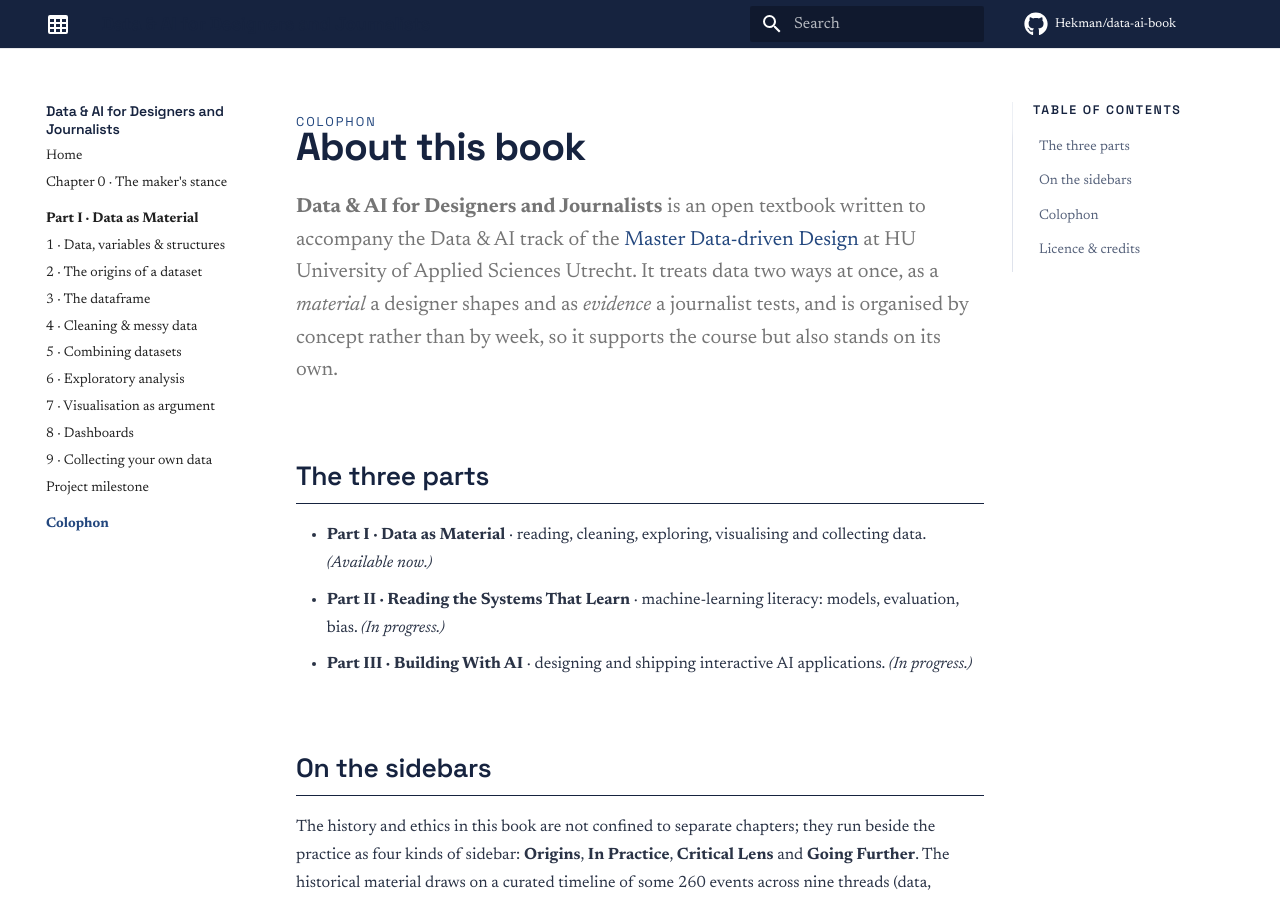
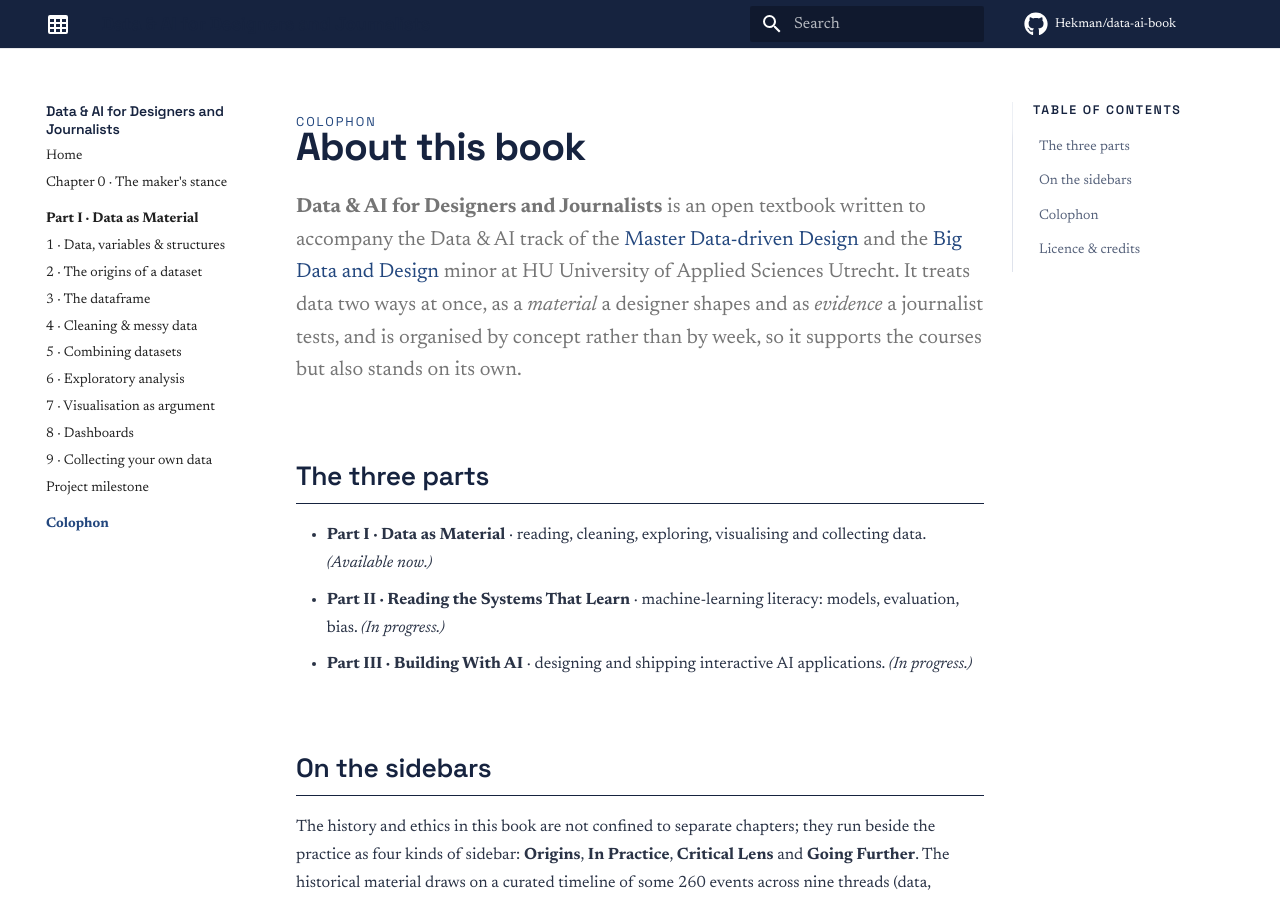
Before and after one commit to Hekman/data-ai-book, an MkDocs documentation site: the page built from docs/colophon.md, in a window 1280 px wide and 900 px high. Built offline with MkDocs 1.6.1 and Material for MkDocs 9.7.7, drawn with Linux system fonts in a browser that asks for light colours; comment, search, counter and statistics services are not loaded.

Commit message:
Added BDD and textual changes

```diff
--- a/docs/colophon.md
+++ b/docs/colophon.md
@@ -2,7 +2,7 @@
 
 # About this book
 
-**Data & AI for Designers and Journalists** is an open textbook written to accompany the Data & AI track of the [Master Data-driven Design](https://www.internationalhu.com/) at HU University of Applied Sciences Utrecht. It treats data two ways at once, as a *material* a designer shapes and as *evidence* a journalist tests, and is organised by concept rather than by week, so it supports the course but also stands on its own.
+**Data & AI for Designers and Journalists** is an open textbook written to accompany the Data & AI track of the [Master Data-driven Design](https://www.hu.nl/voltijd-opleidingen/master-data-driven-design) and the [Big Data and Design](https://husite.nl/minors/minors/big-data-and-design/) minor at HU University of Applied Sciences Utrecht. It treats data two ways at once, as a *material* a designer shapes and as *evidence* a journalist tests, and is organised by concept rather than by week, so it supports the courses but also stands on its own.
 
 ## The three parts
 
--- a/mkdocs.yml
+++ b/mkdocs.yml
@@ -2,7 +2,7 @@ site_name: Data & AI for Designers and Journalists
 site_description: >-
   A hands-on book for designers and journalists — reading and building with
   data, machine learning and AI, as a material and as evidence. Companion to
-  the HU Master Data-driven Design track.
+  the HU Master Data-driven Design and the Big Data and Design minor.
 site_author: Erik Hekman
 site_url: https://hekman.github.io/data-ai-book/
 
@@ -48,7 +48,9 @@ extra:
     - icon: fontawesome/brands/github
       link: https://github.com/Hekman
     - icon: fontawesome/solid/graduation-cap
-      link: https://www.internationalhu.com/
+      link: https://www.hu.nl/voltijd-opleidingen/master-data-driven-design
+    - icon: fontawesome/brands/linkedin
+      link: https://www.linkedin.com/in/erikhekman/
 
 markdown_extensions:
   - abbr
```
Also changed, not shown: docs/chapter-0.md (+1 -1 lines), docs/index.md (+4 -4 lines), docs/part-i/index.md (+1 -1 lines).
